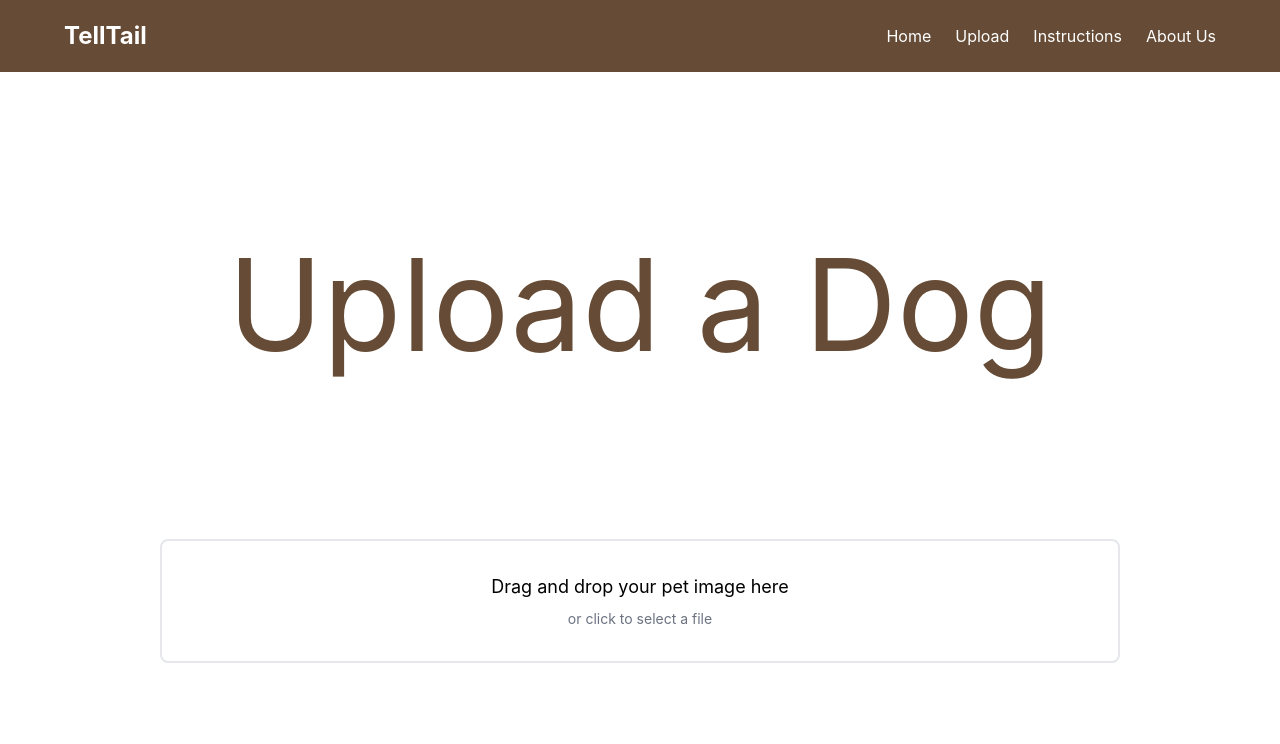
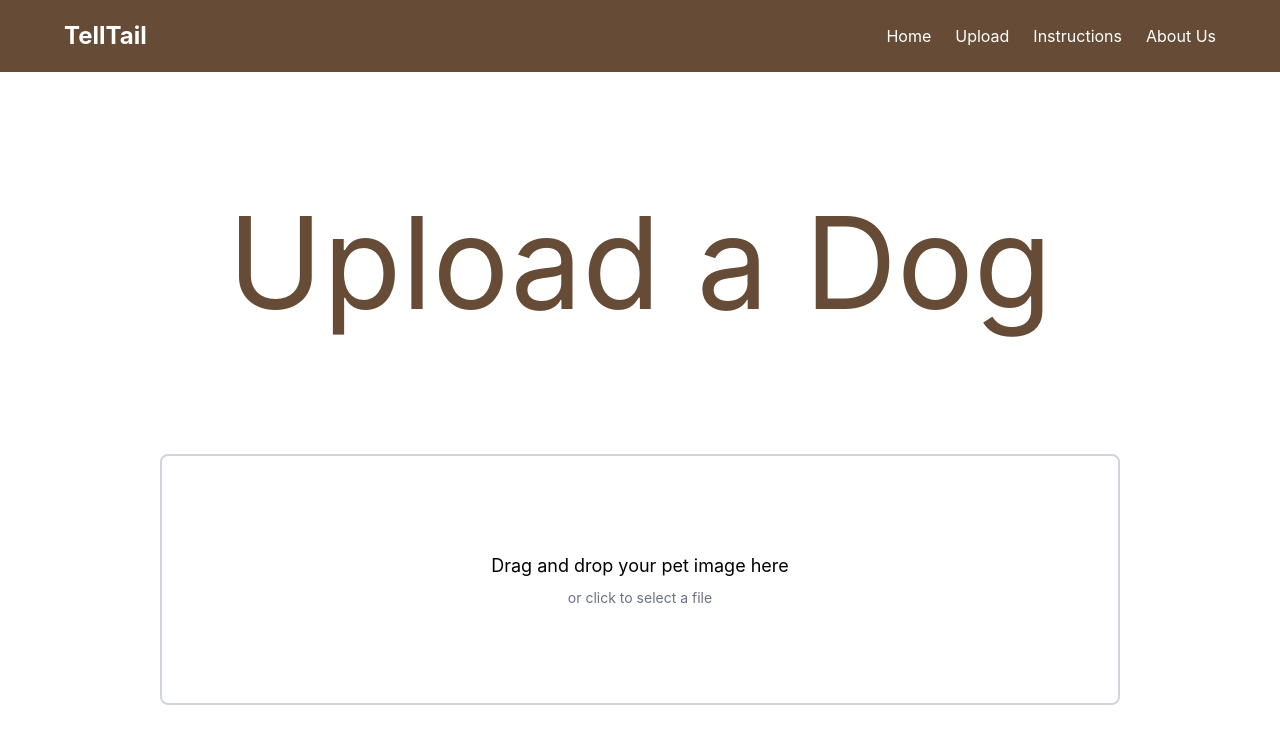
Before and after one commit to HackerManOSU/TellTail, a React (Vite) app in the folder frontend/: page /upload/dog in a window 1280 px wide. Shown: the top 744 px of the page. Built offline with nearby package versions, Linux system fonts and the light colour scheme.

Commit message:
Dog Dropfield Hover Color

```diff
--- a/frontend/src/components/Drop Fields/DogDropField.tsx
+++ b/frontend/src/components/Drop Fields/DogDropField.tsx
@@ -85,7 +85,7 @@ const DogDropField: React.FC = () => {
     setPrediction(null);
   }, []);
 
-  const { getRootProps, getInputProps } = useDropzone({
+  const { getRootProps, getInputProps, isDragActive } = useDropzone({
     onDrop,
     accept: { "image/*": [".jpeg", ".jpg", ".png"] },
     multiple: false,
@@ -159,8 +159,13 @@ const DogDropField: React.FC = () => {
 
 
   return (
-    <div className="w-[75%] max-w-[1000px] mx-auto text-center">
-      <div {...getRootProps()} className="p-8 border-2 border-solid rounded-lg text-center cursor-pointer">
+    <div className="w-[75%] max-w-[1000px] h-[33%]">
+      <div
+        {...getRootProps()}
+        className={`p-8 border-2 border-solid rounded-lg text-center cursor-pointer h-full
+            ${isDragActive || "hover:border-primary hover:bg-primary-light"}
+            ${isDragActive ? "border-primary bg-primary-light" : "border-gray-300"}`}
+      >
         <input {...getInputProps()} />
         {preview ? (
           <img src={preview} alt="Preview" className="max-h-48 mx-auto" />
```
